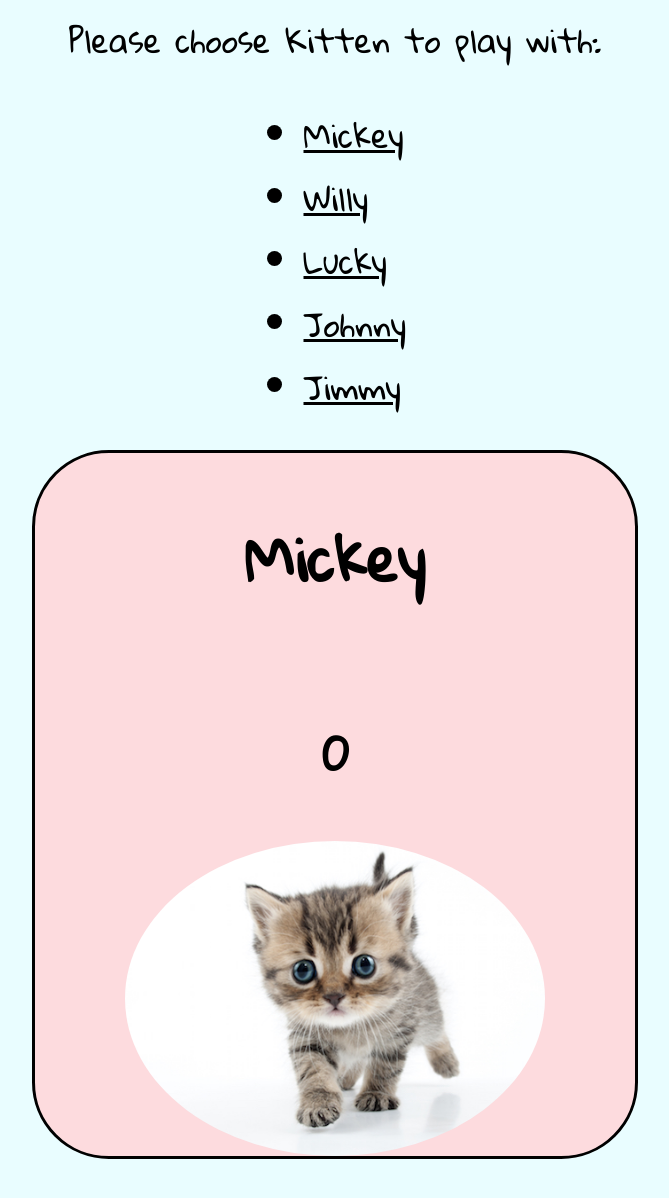
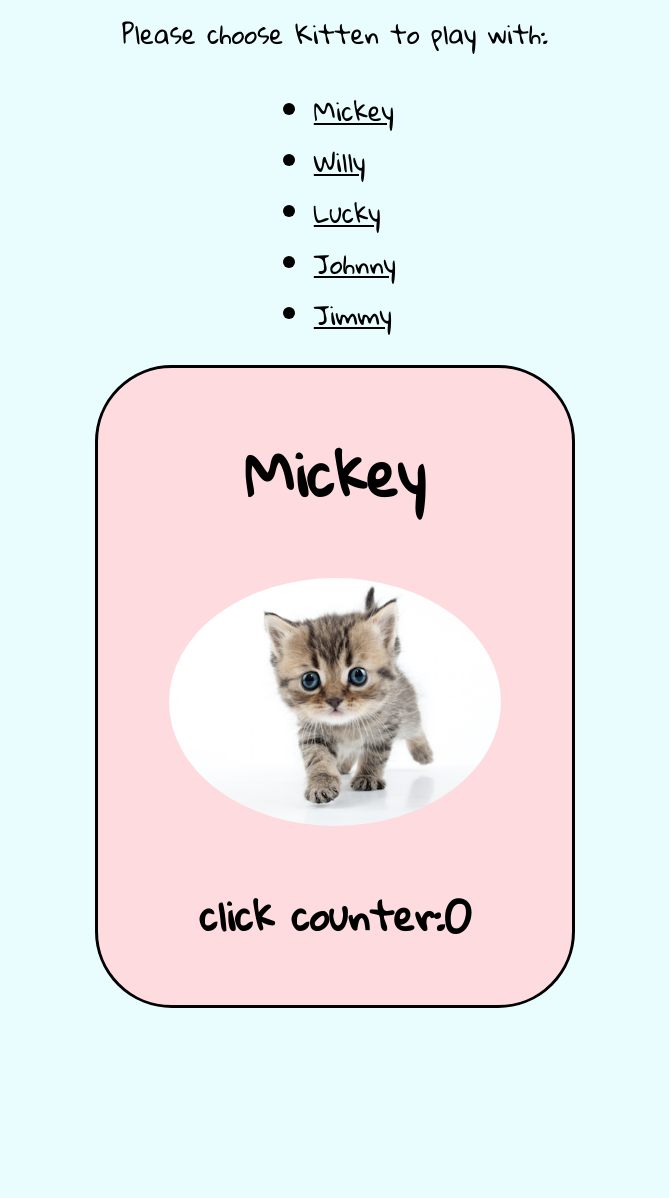
Before and after one commit to tomaswww/Cat_Clicker, a website: page index.html in a window 1280 px wide. Shown: the whole page, without its empty margins (305-974 px from the left). After the commit the page ends 1055 px from the top, so only its background shows below. Drawn offline with Linux system fonts and the light colour scheme; a web font is replaced by a local one.

Commit message:
added clickcounter text for now

```diff
--- a/css/main.css
+++ b/css/main.css
@@ -1,3 +1,9 @@
+#clickCounterPanel{
+  display: flex;
+  flex-direction: row;
+  flex-wrap: wrap;
+}
+
 /* for small screen */
 @media (max-width:1300px) {
   body {
@@ -10,13 +16,12 @@
   }
 
   .sidenav {
-    font-size: 2.5vw;
+    font-size: 2vw;
     display: flex;
     flex-direction: column;
     align-items: center;
     text-align: left;
     width: 100%;
-    height: 100%;
   }
 
   #links {
@@ -37,7 +42,6 @@
     border-style: solid;
     border-radius: 2em;
     margin-bottom: 1em;
-    width: 100%;
   }
 
   #photo {
--- a/index.html
+++ b/index.html
@@ -1,5 +1,6 @@
 <!doctype html>
 <html lang="en">
+
 <head>
   <meta charset="utf-8">
   <link rel="stylesheet" href="css/main.css">
@@ -10,15 +11,19 @@
   <div class="sidenav">
     Please choose Kitten to play with:
     <ul id="links" data-bind="foreach: catList ">
-            <li data-bind="text: name, click: $parent.setCat"></li>
+      <li data-bind="text: name, click: $parent.setCat"></li>
     </ul>
   </div>
   <div class="container" data-bind="with:currentCat">
     <h2 data-bind="text: name" id="kittenName"></h2>
+    <img src="" data-bind="click: $parent.incrementCounter, attr: {src: photo}" id="photo"></img>
+<div id="clickCounterPanel">
+    <h4>click counter: </h4>
     <h3 data-bind="text: clickCount"></h3>
-    <img src="" data-bind="click: $parent.incrementCounter, attr: {src: photo}" id="photo"></img>
+</div>
   </div>
 </body>
 <script type='text/javascript' src='js/knockout-3.4.2.js'></script>
 <script src="js/koapp.js"></script>
+
 </html>
--- a/js/koapp.js
+++ b/js/koapp.js
@@ -1,5 +1,6 @@
-var initialCats = [
-  {
+// array with cats .. it could also be in a db
+
+var initialCats = [{
     name: "Mickey",
     photo: "images/mickeyTheCat.jpg",
     clickCount: 0
@@ -31,29 +32,34 @@ var Cat = function(data) {
   this.name = ko.observable(data.name);
   this.photo = ko.observable(data.photo);
   this.clickCount = ko.observable(data.clickCount);
-};
+}
 
 
 var ViewModel = function() {
+
+  // generate the array with cats
   var self = this;
 
   this.catList = ko.observableArray([]);
 
-  initialCats.forEach(function(catItem){
+  initialCats.forEach(function(catItem) {
     self.catList.push(new Cat(catItem));
   });
 
+  // initializacion for current cat
   this.currentCat = ko.observable(this.catList()[0]);
 
 
-
+  // counter
   this.incrementCounter = function() {
     self.currentCat().clickCount(self.currentCat().clickCount() + 1);
   };
 
-  this.setCat = function(clickedCat){
+  // set current cat with clicked cat
+  this.setCat = function(clickedCat) {
     self.currentCat(clickedCat);
   }
 };
 
+// apply the bindings
 ko.applyBindings(new ViewModel());
```
Lines whose indentation alone changed are shown as unchanged.
